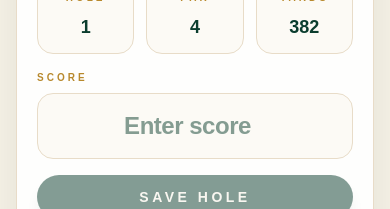
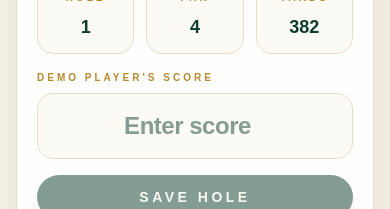
Before and after one commit to ryanturnergolf/fairwaylive, a Next.js app: page /scorecard/1 in a window 390 px wide. Shown: the part 504-713 px from the top of the page. Built offline with nearby package versions, Linux system fonts and the light colour scheme.

Commit message:
Add self and marker mobile score entry

```diff
--- a/app/scorecard/[playerId]/page.tsx
+++ b/app/scorecard/[playerId]/page.tsx
@@ -23,6 +23,9 @@ type PlayerScorecard = {
   team: string;
   round: string;
   holes: Hole[];
+  markerPlayerId?: string;
+  markerPlayerName?: string;
+  markerTeam?: string;
 };
 
 type PairingGroup = {
@@ -138,6 +141,7 @@ export default function PlayerScorecardPage() {
 
     const storedEnvelope = loadTournamentStorageEnvelope(requestedTournamentId);
     let resolvedPlayerId = routePlayerId;
+    let markerPlayerId: string | undefined;
 
     if (storedEnvelope && storedEnvelope.tournament.players.length > 0) {
       const matchedPlayer = storedEnvelope.tournament.players.find(
@@ -148,7 +152,21 @@ export default function PlayerScorecardPage() {
       if (matchedPlayer) {
         resolvedPlayerId = matchedPlayer.id;
       }
+
+      if (pairing.players.length > 1) {
+        const markerPlayerData = pairing.players[1];
+        const matchedMarkerPlayer = storedEnvelope.tournament.players.find(
+          (p) =>
+            `${p.firstName} ${p.lastName}`.trim() === markerPlayerData.playerName &&
+            (p.teamId ? storedEnvelope.tournament.teams.find((t) => t.id === p.teamId)?.name : "Unassigned") === markerPlayerData.teamName
+        );
+        if (matchedMarkerPlayer) {
+          markerPlayerId = matchedMarkerPlayer.id;
+        }
+      }
     }
+
+    const markerPlayerData = pairing.players.length > 1 ? pairing.players[1] : null;
 
     return {
       playerId: resolvedPlayerId || `group-${pairing.groupNumber}`,
@@ -157,6 +175,9 @@ export default function PlayerScorecardPage() {
       team: featuredPlayer.teamName,
       round: tournamentState.scorecards?.roundSetup?.roundNumber || "1",
       holes: defaultHoles.slice(0, holeCount),
+      markerPlayerId,
+      markerPlayerName: markerPlayerData?.playerName,
+      markerTeam: markerPlayerData?.teamName,
     } satisfies PlayerScorecard;
   }, [requestedTournamentId, requestedPairingId, routePlayerId]);
 
@@ -165,6 +186,7 @@ export default function PlayerScorecardPage() {
     : qrResolvedScorecard ?? sampleScorecards[routePlayerId || ""] ?? fallbackScorecard);
 
   const [scores, setScores] = useState<number[]>(Array.from({ length: scorecard.holes.length }, () => 0));
+  const [markerScores, setMarkerScores] = useState<number[]>(Array.from({ length: scorecard.holes.length }, () => 0));
   const [currentHoleIndex, setCurrentHoleIndex] = useState(0);
   const [savedHoles, setSavedHoles] = useState<number[]>([]);
   const [view, setView] = useState<"scoring" | "review" | "submitted">("scoring");
@@ -239,6 +261,15 @@ export default function PlayerScorecardPage() {
     );
   };
 
+  const updateMarkerScore = (value: string) => {
+    const parsed = Number(value);
+    const safeValue = Number.isFinite(parsed) && parsed >= 0 ? parsed : 0;
+
+    setMarkerScores((current) =>
+      current.map((score, index) => (index === currentHoleIndex ? safeValue : score))
+    );
+  };
+
   const handleSaveHole = () => {
     if (scores[currentHoleIndex] === 0) return;
 
@@ -251,7 +282,12 @@ export default function PlayerScorecardPage() {
     if (requestedTournamentId && scorecard.playerId) {
       const roundNumber = String(Number(scorecard.round) || 1);
       const roundId = `round-${roundNumber}`;
+
       mergeTournamentScoreSubmission(requestedTournamentId, scorecard.playerId, roundId, scores);
+
+      if (scorecard.markerPlayerId && markerScores[currentHoleIndex] > 0) {
+        mergeTournamentScoreSubmission(requestedTournamentId, scorecard.markerPlayerId, roundId, markerScores);
+      }
     }
 
     if (currentHoleIndex < scorecard.holes.length - 1) {
@@ -568,7 +604,7 @@ export default function PlayerScorecardPage() {
           </div>
 
           <label className="mt-4 block text-[10px] font-black uppercase tracking-[0.3em] text-[#B8892D]">
-            Score
+            {scorecard.playerName}'s Score
             <input
               type="number"
               min="1"
@@ -579,6 +615,21 @@ export default function PlayerScorecardPage() {
               className="mt-2 w-full rounded-2xl border border-[#E8DCC8] bg-[#FCFAF5] px-4 py-4 text-center text-2xl font-black tracking-[-0.02em] text-[#0B3D2E] outline-none"
             />
           </label>
+
+          {scorecard.markerPlayerName ? (
+            <label className="mt-4 block text-[10px] font-black uppercase tracking-[0.3em] text-[#B8892D]">
+              {scorecard.markerPlayerName}'s Score
+              <input
+                type="number"
+                min="1"
+                max="12"
+                value={markerScores[currentHoleIndex] === 0 ? "" : markerScores[currentHoleIndex]}
+                onChange={(event) => updateMarkerScore(event.target.value)}
+                placeholder="Enter score"
+                className="mt-2 w-full rounded-2xl border border-[#E8DCC8] bg-[#FCFAF5] px-4 py-4 text-center text-2xl font-black tracking-[-0.02em] text-[#0B3D2E] outline-none"
+              />
+            </label>
+          ) : null}
 
           <button
             type="button"
```
